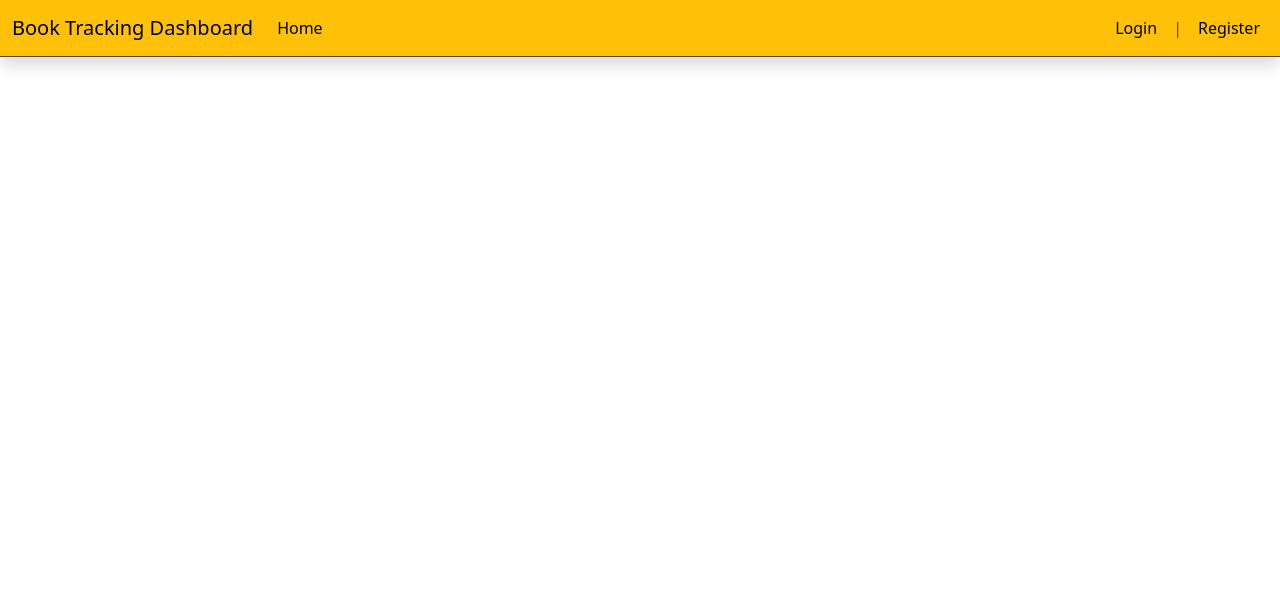
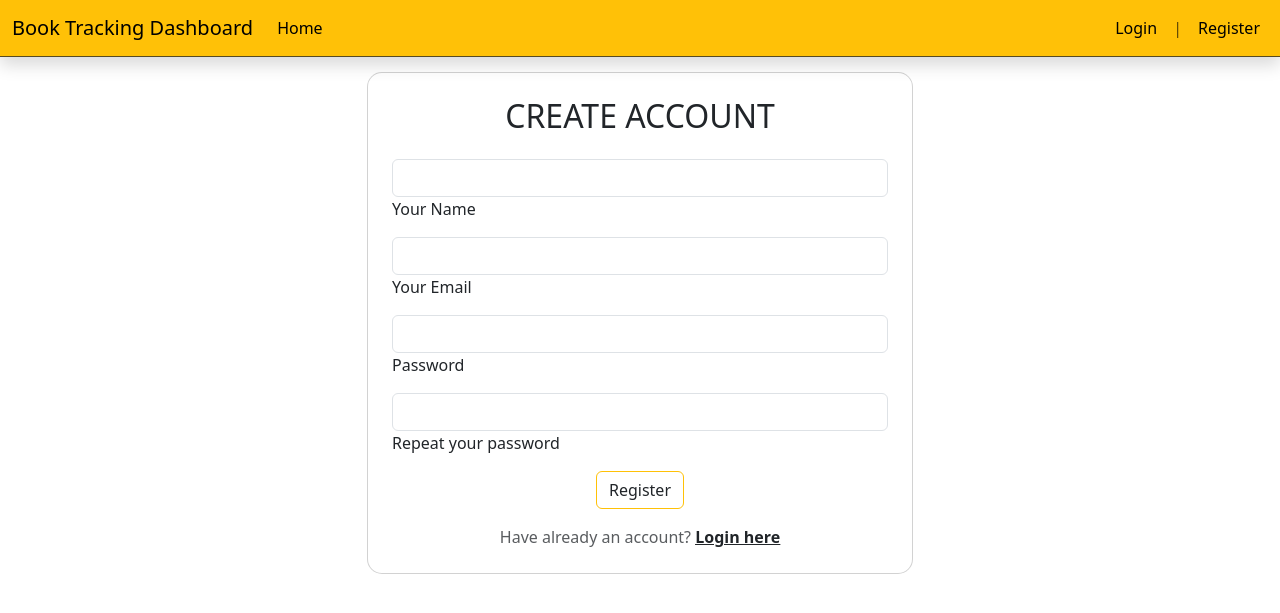
Before and after one commit to epsentosa/book-reading-tracker, a Flask app: page /register in a window 1280 px wide. Shown: the top 613 px of the page. Run offline with Flask 2, Linux system fonts and the light colour scheme; some libraries are stand-ins or nearby versions.

Commit message:
add form registration

```diff
--- a/templates/register.html
+++ b/templates/register.html
@@ -2,6 +2,53 @@
 
 {% block content %}
 
-<h1>This is Register</h1>
+<section class="mt-4">
+  <div class="mask d-flex align-items-center h-100">
+    <div class="container h-100">
+      <div class="row d-flex justify-content-center align-items-center h-100">
+        <div class="col-12 col-md-9 col-lg-7 col-xl-6">
+          <div class="card mt-5" style="border-radius: 15px;">
+            <div class="card-body p-4">
+              <h2 class="text-uppercase text-center mb-4">Create account</h2>
+
+              <form>
+
+                <div class="form-outline mb-2">
+                  <input type="text" id="form3Example1cg" class="form-control form-control-md" />
+                  <label class="form-label" for="form3Example1cg">Your Name</label>
+                </div>
+
+                <div class="form-outline mb-2">
+                  <input type="email" id="form3Example3cg" class="form-control form-control-md" />
+                  <label class="form-label" for="form3Example3cg">Your Email</label>
+                </div>
+
+                <div class="form-outline mb-2">
+                  <input type="password" id="form3Example4cg" class="form-control form-control-md" />
+                  <label class="form-label" for="form3Example4cg">Password</label>
+                </div>
+
+                <div class="form-outline mb-2">
+                  <input type="password" id="form3Example4cdg" class="form-control form-control-md" />
+                  <label class="form-label" for="form3Example4cdg">Repeat your password</label>
+                </div>
+
+                <div class="d-flex justify-content-center">
+                  <button type="button"
+                    class="btn btn-outline-warning btn-block btn-md text-body">Register</button>
+                </div>
+
+                <p class="text-center text-muted mt-3 mb-0">Have already an account? <a href="#!"
+                    class="fw-bold text-body"><u>Login here</u></a></p>
+
+              </form>
+
+            </div>
+          </div>
+        </div>
+      </div>
+    </div>
+  </div>
+</section>
 
 {% endblock %}
```
